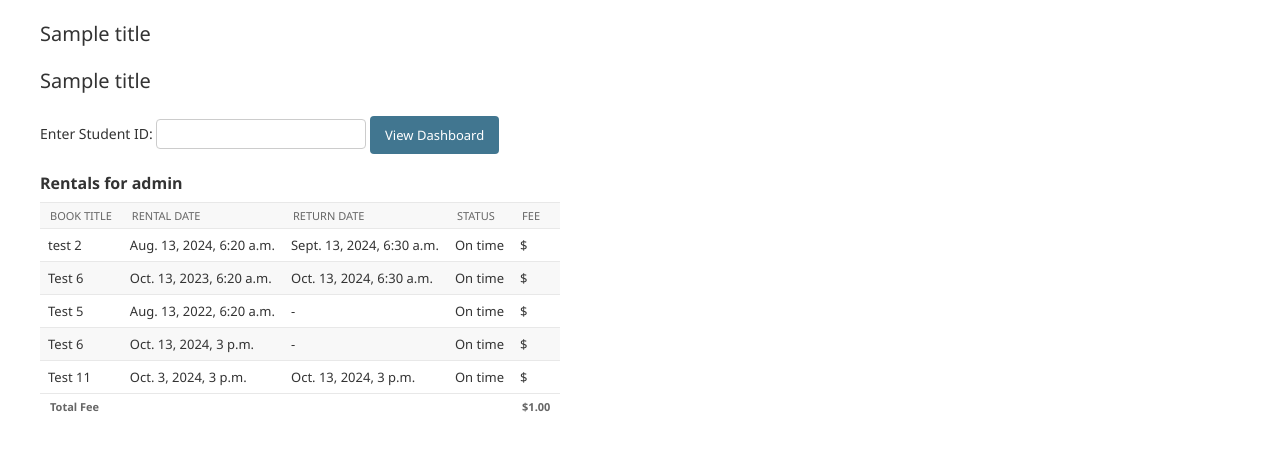
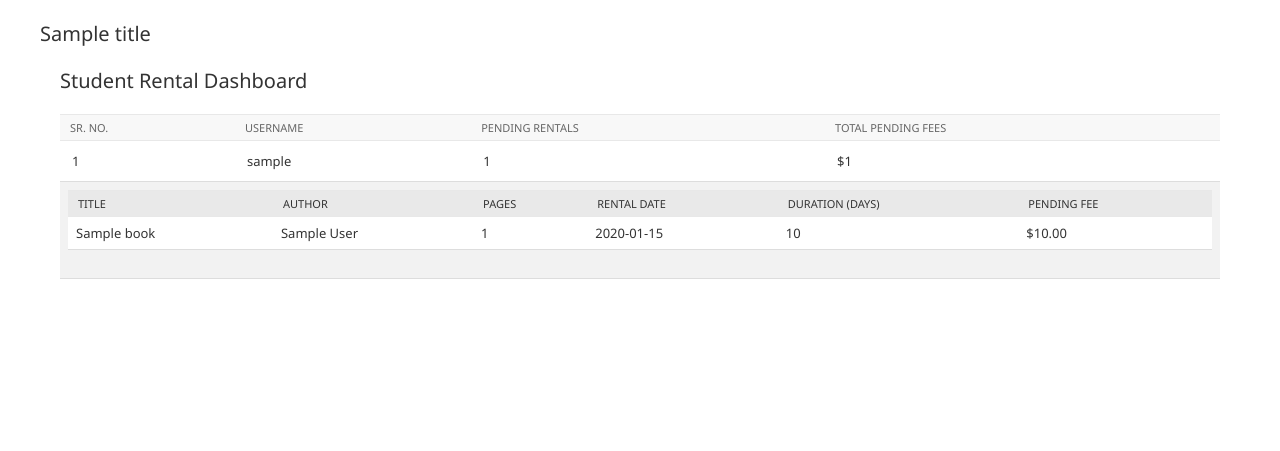
Before and after one commit to RonakDelvadiya/bookmate, a Django app: template templates/admin/student_dashboard.html in a window 1280 px wide. Shown: the part 92-543 px from the top of the page. Run offline with Django 5.2, Linux system fonts and the light colour scheme; data comes from the database, SQL or seed files in the repository; the template is opened without the code that fills it: values that come from a table or form of the project are taken from there, most other values are stand-ins (such as "Sample title", 1, 10 or a date in 2020).

Commit message:
[updated][student dashboard UI and logic]

```diff
--- a/apps/rentals/urls.py
+++ b/apps/rentals/urls.py
@@ -4,7 +4,7 @@ from .admin import RentalAdmin
 
 
 urlpatterns = [
-    path('admin/rental/student-dashboard/', RentalAdmin.student_dashboard_view, name='admin_student_dashboard'),
+    path('admin/rentals/student-dashboard/', RentalAdmin.student_dashboard_view, name='admin_student_dashboard'),
     path('rental-list-create/', RentalListCreateView.as_view(), name='rental-list-create'),
     path('rental-action/<int:pk>/', RentalRetrieveUpdateDestroyView.as_view(), name='rental-detail'),
 ]
--- a/templates/admin/student_dashboard.html
+++ b/templates/admin/student_dashboard.html
@@ -1,51 +1,90 @@
 {% extends "admin/base_site.html" %}
+{% load static %}
+
+{% block extrastyle %}
+{{ block.super }}
+<style>
+    .dashboard-container { margin: 20px; }
+    table { width: 100%; border-collapse: collapse; margin-bottom: 20px; }
+    th, td {
+        padding: 12px;
+        text-align: left;
+        border-bottom: 1px solid #ddd;
+    }
+    th { background-color: var(--primary); color: white; }
+    tr:nth-child(even) { background-color: #f2f2f2; }
+    .rental-details {
+        background-color: #f9f9f9;
+    }
+    .rental-details table {
+        width: 100%;
+        border-collapse: collapse;
+    }
+    .rental-details th {
+        background-color: #e9e9e9;
+        color: #333;
+    }
+    .rental-details td {
+        padding: 8px;
+    }
+</style>
+{% endblock %}
 
 {% block content %}
-<h1>{{ title }}</h1>
+<div class="dashboard-container">
+    <h1>Student Rental Dashboard</h1>
 
-<form method="get">
-    <label for="student_id">Enter Student ID:</label>
-    <input type="text" name="student_id" id="student_id" required>
-    <input type="submit" value="View Dashboard">
-</form>
-
-{% if error %}
-    <p style="color: red;">{{ error }}</p>
-{% endif %}
-
-{% if student %}
-    <h2>Rentals for {{ student.username }}</h2>
     <table>
         <thead>
             <tr>
-                <th>Book Title</th>
-                <th>Rental Date</th>
-                <th>Return Date</th>
-                <th>Status</th>
-                <th>Fee</th>
+                <th>Sr. No.</th>
+                <th>Username</th>
+                <th>Pending Rentals</th>
+                <th>Total Pending Fees</th>
             </tr>
         </thead>
         <tbody>
-            {% for rental in rentals %}
+            {% for student in student_rentals %}
             <tr>
-                <td>{{ rental.book.title }}</td>
-                <td>{{ rental.rental_date }}</td>
-                <td>{{ rental.return_date|default_if_none:"-" }}</td>
-                <td>{% if rental.is_overdue %}Overdue{% else %}On time{% endif %}</td>
-                <td>${{ rental.fee|floatformat:2 }}</td>
+                <td>{{ forloop.counter }}</td>
+                <td>{{ student.username }}</td>
+                <td>{{ student.rentals|length }}</td>
+                <td>${{ student.total_fee }}</td>
             </tr>
-            {% empty %}
-            <tr>
-                <td colspan="5">No rentals found for this student.</td>
+            <tr class="rental-details">
+                <td colspan="4">
+                    <table>
+                        <thead>
+                            <tr>
+                                <th>Title</th>
+                                <th>Author</th>
+                                <th>Pages</th>
+                                <th>Rental Date</th>
+                                <th>Duration (days)</th>
+                                <th>Pending Fee</th>
+                            </tr>
+                        </thead>
+                        <tbody>
+                            {% for rental in student.rentals %}
+                            <tr>
+                                <td>{{ rental.book.title }}</td>
+                                <td>{{ rental.book.author }}</td>
+                                <td>{{ rental.book.number_of_pages }}</td>
+                                <td>{{ rental.rental_date|date:"Y-m-d" }}</td>
+                                <td>{{ rental.rental_duration }}</td>
+                                <td>${{ rental.pending_fee|floatformat:2 }}</td>
+                            </tr>
+                            {% empty %}
+                            <tr>
+                                <td colspan="6">No rentals found for this student.</td>
+                            </tr>
+                            {% endfor %}
+                        </tbody>
+                    </table>
+                </td>
             </tr>
             {% endfor %}
         </tbody>
-        <tfoot>
-            <tr>
-                <td colspan="4"><strong>Total Fee</strong></td>
-                <td><strong>${{ total_fee|floatformat:2 }}</strong></td>
-            </tr>
-        </tfoot>
     </table>
-{% endif %}
+</div>
 {% endblock %}
```
Also changed, not shown: apps/rentals/admin.py (+11 -12 lines), apps/rentals/serializers.py (+28 -0 lines).
